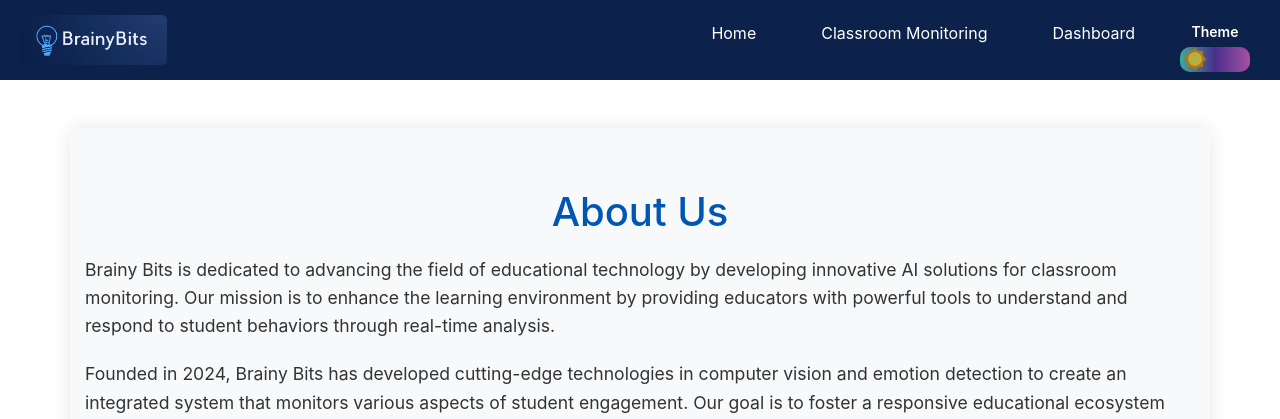
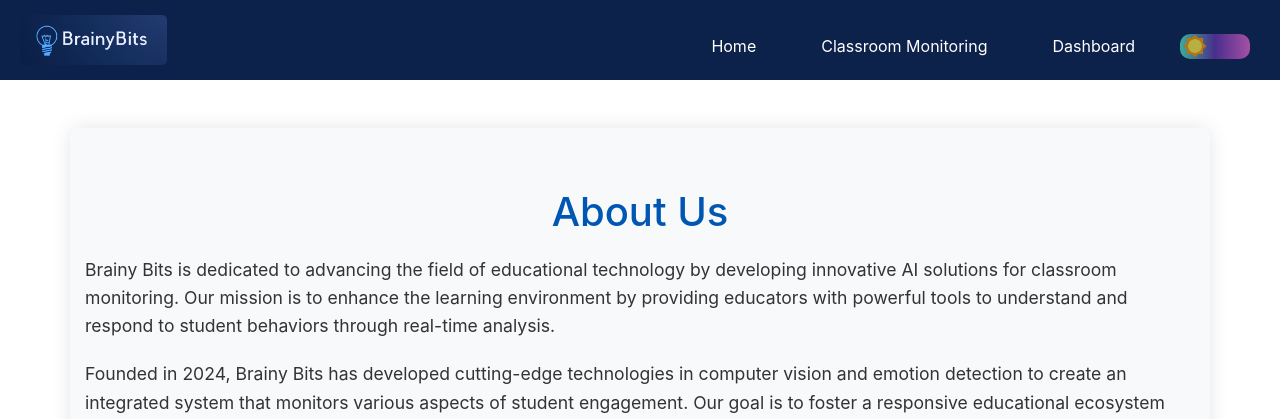
Before and after one commit to salehundamaamani/brainy-bits-ai, a Flask app: page /about_us in a window 1280 px wide. Shown: the top 419 px of the page. Run offline with Flask 3, Linux system fonts and the light colour scheme; parts of the project's set-up code (start-up, migrations or seed data) failed here and were passed over; some libraries are stand-ins or nearby versions.

Commit message:
Fixed the slider by aligning it properly and removed the text

```diff
--- a/static/style.css
+++ b/static/style.css
@@ -95,7 +95,6 @@ body {
     display: flex;
     justify-content: center;
     width: 70px; /* Same width as the slider */
-    margin-bottom: 5px;
 }
 
 
--- a/templates/base.html
+++ b/templates/base.html
@@ -23,7 +23,6 @@
                 <li>
                     <div class="mode-slider">
                         <div class="theme-labels">
-                            <span>Theme</span>
                         </div>
                         <input type="range" id="theme-slider" min="1" max="3" value="1" step="1">
                     </div>
```
